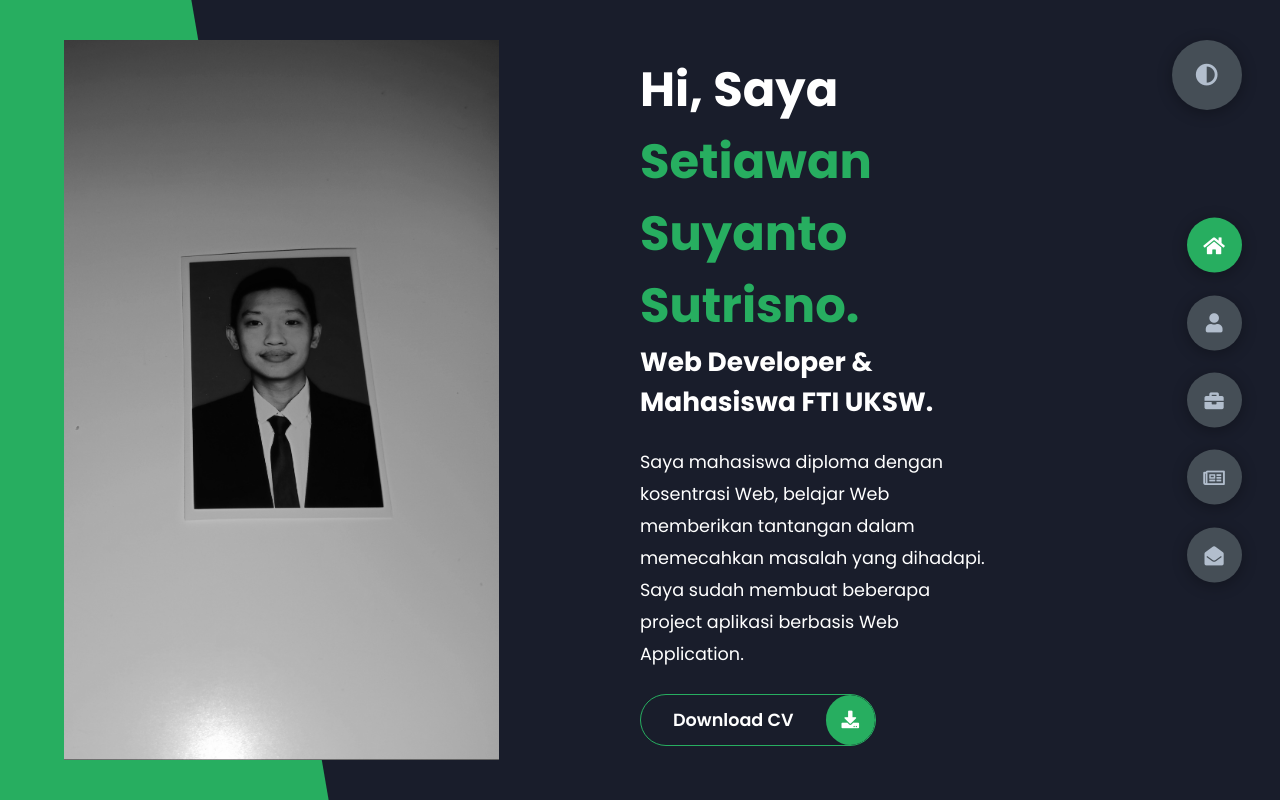
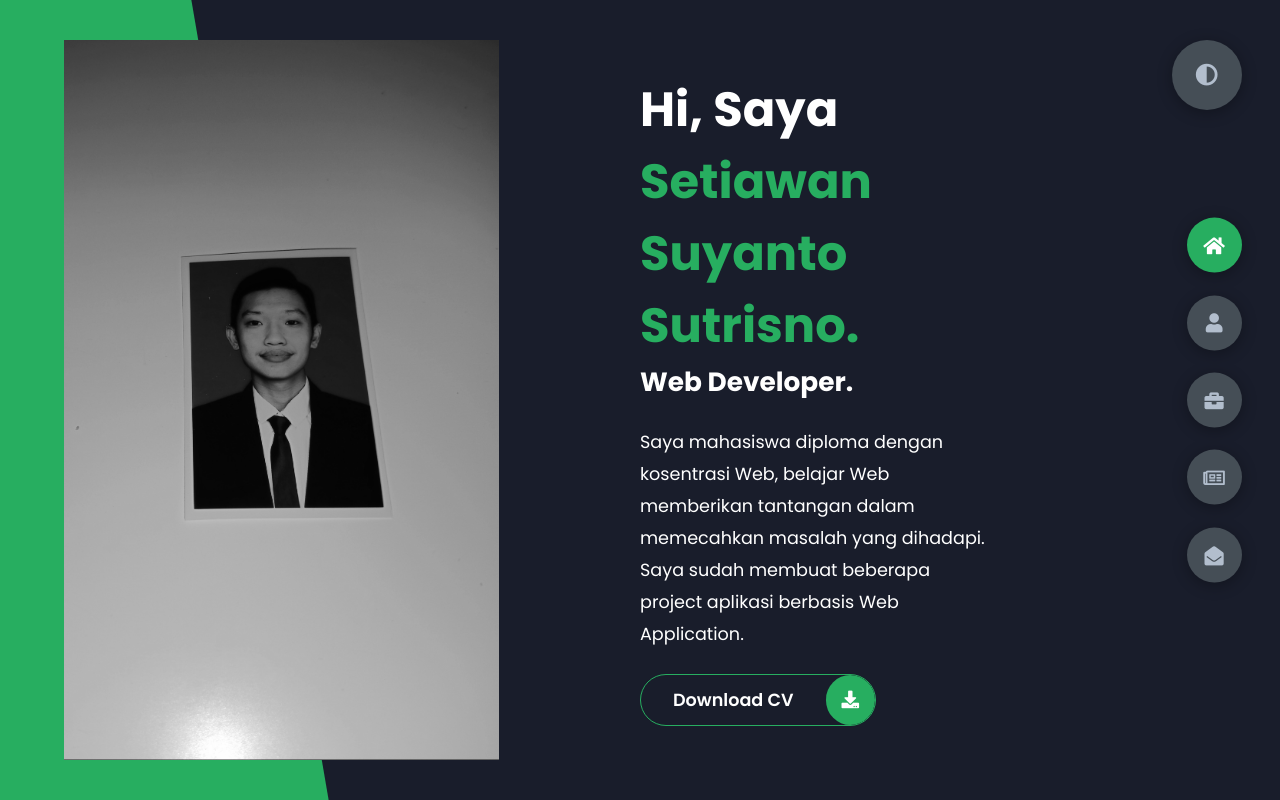
Before and after one commit to SetiawanSuyanto/SetiawanSuyanto.github.io, a plain HTML site: page index.html in a window 1280 px wide. Drawn offline with Linux system fonts and the light colour scheme.

Commit message:
Update index.html

```diff
--- a/index.html
+++ b/index.html
@@ -23,7 +23,7 @@
             <div class="right-header">
                 <h1 class="name">
                     Hi, Saya <span>Setiawan Suyanto Sutrisno.</span><br>
-                    <h2>Web Developer & Mahasiswa FTI UKSW.</h2>
+                    <h2>Web Developer.</h2>
                 </h1>
                 <p>
                     Saya mahasiswa diploma dengan kosentrasi Web, belajar Web memberikan tantangan dalam memecahkan masalah yang dihadapi. Saya sudah membuat beberapa project aplikasi berbasis Web Application.
```
